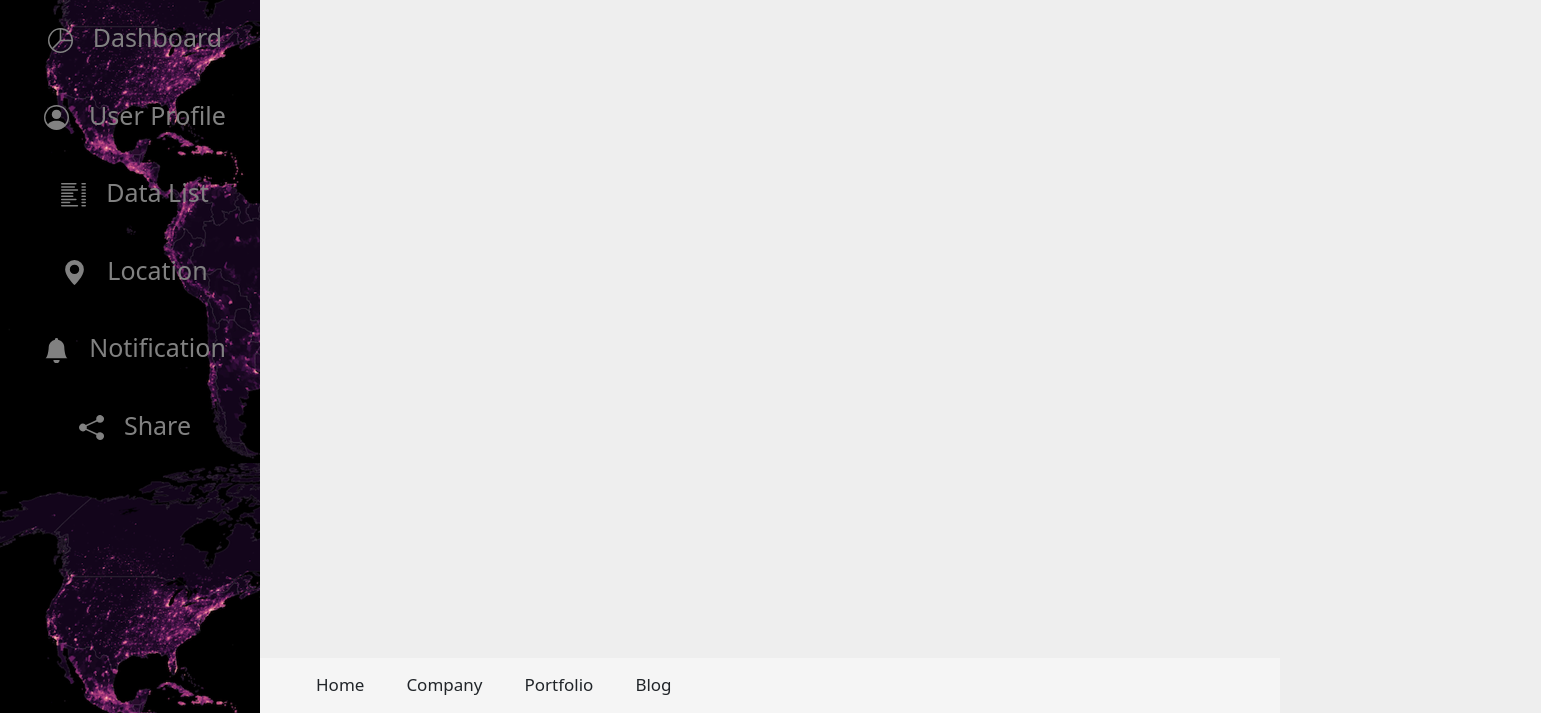
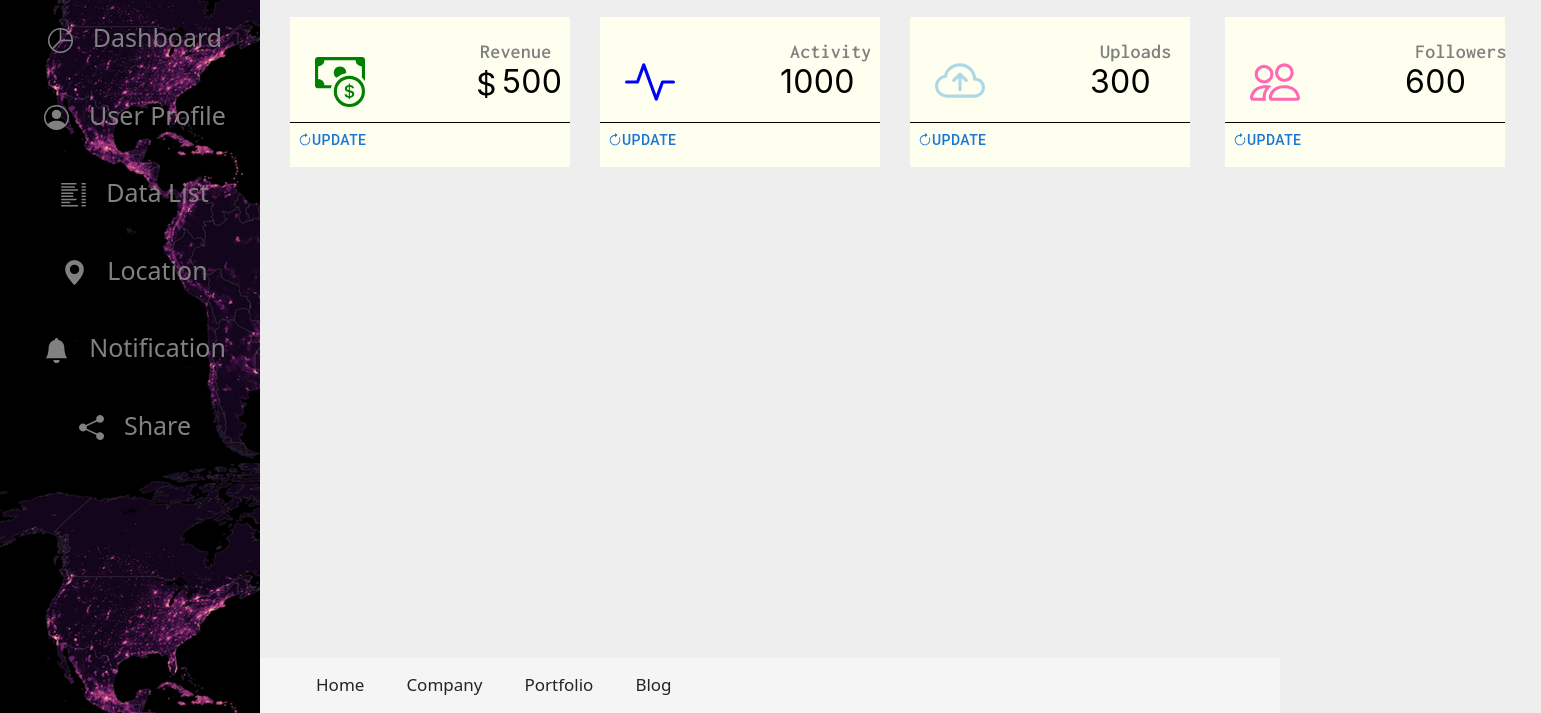
Before and after one commit to Shanvit7/MERN-stack-dashboard, a React app in the folder dashapp/: page / in a window 1280 px wide. Shown: the part 87-800 px from the top of the page, 1541 px wide, since content can reach past the window. Built offline with nearby package versions, Linux system fonts and the light colour scheme.

Commit message:
Day 2 work

```diff
--- a/dashapp/package.json
+++ b/dashapp/package.json
@@ -3,15 +3,20 @@
   "version": "0.1.0",
   "private": true,
   "dependencies": {
+    "@emotion/react": "^11.8.2",
+    "@emotion/styled": "^11.8.1",
+    "@mui/material": "^5.5.2",
     "@testing-library/jest-dom": "^5.16.3",
     "@testing-library/react": "^12.1.4",
     "@testing-library/user-event": "^13.5.0",
     "bootstrap": "^5.1.3",
     "bootstrap-icons": "^1.8.1",
+    "fusioncharts": "^3.18.0",
     "react": "^17.0.2",
     "react-bootstrap": "^2.2.1",
     "react-bootstrap-icons": "^1.8.1",
     "react-dom": "^17.0.2",
+    "react-fusioncharts": "^3.1.2",
     "react-router-dom": "^6.2.2",
     "react-scripts": "5.0.0",
     "web-vitals": "^2.1.4"
--- a/dashapp/src/App.css
+++ b/dashapp/src/App.css
@@ -1,3 +1,5 @@
+@import url('https://fonts.googleapis.com/css2?family=Inconsolata:wght@600&display=swap');
+
 .SideBar{
   height: 100%; /* Full-height: remove this if you want "auto" height */
   width: 260px; /* Set the width of the sidebar */
@@ -21,6 +23,7 @@
 
 .SideBar a:hover {
   color:#FFFFFF;
+  background-color:rgba(0,0,0,0.5);
 }
 
 .SideBar h1{
@@ -64,17 +67,17 @@
 
 #Account{
   position: relative;
-  left:970px;
+  left:900px;
 }
 
 #DropDown{
   position: relative;
-  left:990px;
+  left:950px;
 }
 
 #LogOut{
   position: relative;
-  left:1010px;
+  left:1000px;
 }
 
 #DashBoard{
@@ -170,3 +173,50 @@ left:310px;
 #Portfolio:hover{
   color:blue;
 }
+
+.line {
+  border-top: 1px solid black;
+  position: relative;
+  top:105px;
+}
+#widget-icon{
+  position: absolute;
+  height:50px;
+  width: 50px;
+  left:25px;
+  top:40px;
+}
+
+
+#widget-1-title{
+position: absolute;
+width: 126px;
+height: 84px;
+left: 190px;
+top: 20px;
+font-family: 'Inconsolata', monospace;
+font-style: normal;
+font-weight: 400;
+font-size: 20px;
+line-height: 29px;
+color: gray;
+}
+
+#widget-1-value{
+position: absolute;
+width: 110px;
+height: 39px;
+left: 180px;
+top: 45px;
+font-family: 'Inter';
+font-style: normal;
+font-weight: 400;
+font-size: 32px;
+line-height: 39px;
+color: #000000;
+}
+
+#widget-update{
+  position: absolute;
+  top:105px;
+}
--- a/dashapp/src/MainPage.js
+++ b/dashapp/src/MainPage.js
@@ -4,12 +4,20 @@ import './App.css';
 import SideBar from "./SideBar.js";
 import TopNav from "./TopNav";
 import BottomNav from "./BottomNav";
+import WidgetBox from "./WidgetBox";
+import * as Icon from 'react-bootstrap-icons';
+import { blueGrey } from "@mui/material/colors";
+
 
 function MainPage() {
     return (
         <div>
             <TopNav />
             <SideBar />
+            <WidgetBox top="40px" left="290px" value="500" title="Revenue" sign={<Icon.CurrencyDollar/>} icon={<Icon.CashCoin id="widget-icon" style={{color:"green"}} />} />
+            <WidgetBox top="-110px" left="600px" value="1000" title="Activity" icon={<Icon.Activity id="widget-icon" style={{color:"blue"}}/>} />
+            <WidgetBox top="-260px" left="910px" value="300" title="Uploads" icon={<Icon.CloudArrowUp id="widget-icon" style={{ color:"#ADD8E6"}}  /> } />
+            <WidgetBox top="-410px" left="1225px" value="600" title="Followers" icon={<Icon.People id="widget-icon" style={{ color:"#FF69B4"}} />} />
             <BottomNav />
         </div>
     )
--- a/dashapp/src/SideBar.js
+++ b/dashapp/src/SideBar.js
@@ -1,5 +1,4 @@
 import React from "react";
-import {} from "react-bootstrap";
 import './App.css';
 import * as Icon from 'react-bootstrap-icons';
 
--- a/dashapp/src/TopNav.js
+++ b/dashapp/src/TopNav.js
@@ -1,11 +1,10 @@
 import React from "react";
-import { } from "react-bootstrap";
 import './App.css';
 import * as Icon from 'react-bootstrap-icons';
 
+
 function TopNav() {
     return (
-
         <div className="TopNav">
             <a id="DashBoard">Dashboard</a>
             <a id="Notification"><Icon.AppIndicator /></a>
--- /dev/null
+++ b/dashapp/src/WidgetBox.js
@@ -0,0 +1,29 @@
+import React from "react";
+import './App.css'
+import * as Icon from 'react-bootstrap-icons';
+import { Box, InputLabel, Button } from '@mui/material';
+import { useState } from "react";
+
+function WidgetBox(props) {
+    return (
+
+        <Box
+            sx={{
+                position: 'relative',
+                top: props.top,
+                left: props.left,
+                width: 280,
+                height: 150,
+                backgroundColor: 'rgb(255,255,240)'
+            }}
+        >
+            <InputLabel id="widget-1-title">{props.title}</InputLabel>
+            <InputLabel id="widget-1-value">{props.sign}{props.value}</InputLabel>
+            {props.icon}
+            <div className="line"></div>
+            <Button variant="text" id="widget-update"><Icon.ArrowClockwise />Update</Button>
+        </Box>
+    )
+}
+
+export default WidgetBox;
--- /dev/null
+++ b/package.json
@@ -0,0 +1,5 @@
+{
+  "dependencies": {
+    "express": "^4.17.3"
+  }
+}
```
Also changed, not shown: dashapp/src/BarChart.js (added, +34 -0 lines), dashapp/src/ChartData.js (added, +37 -0 lines), 2 other files.
